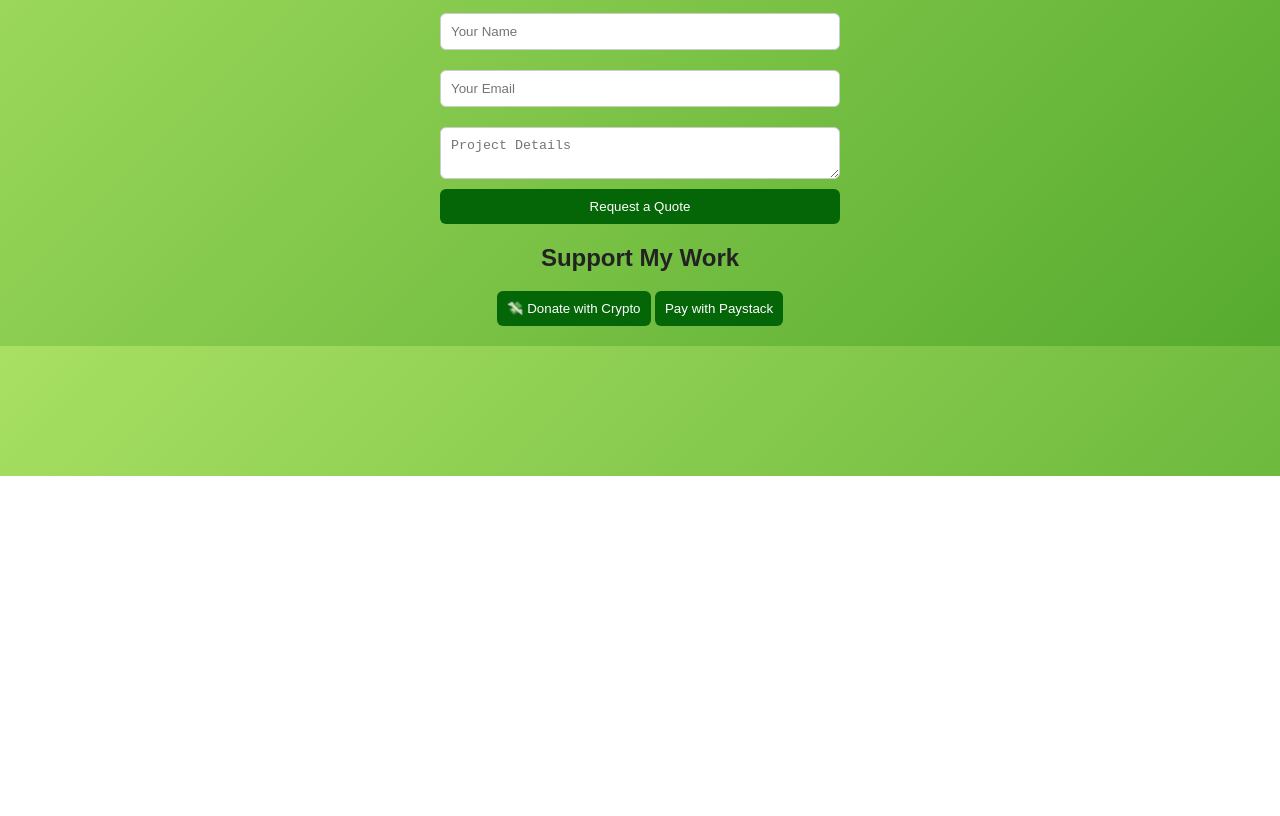
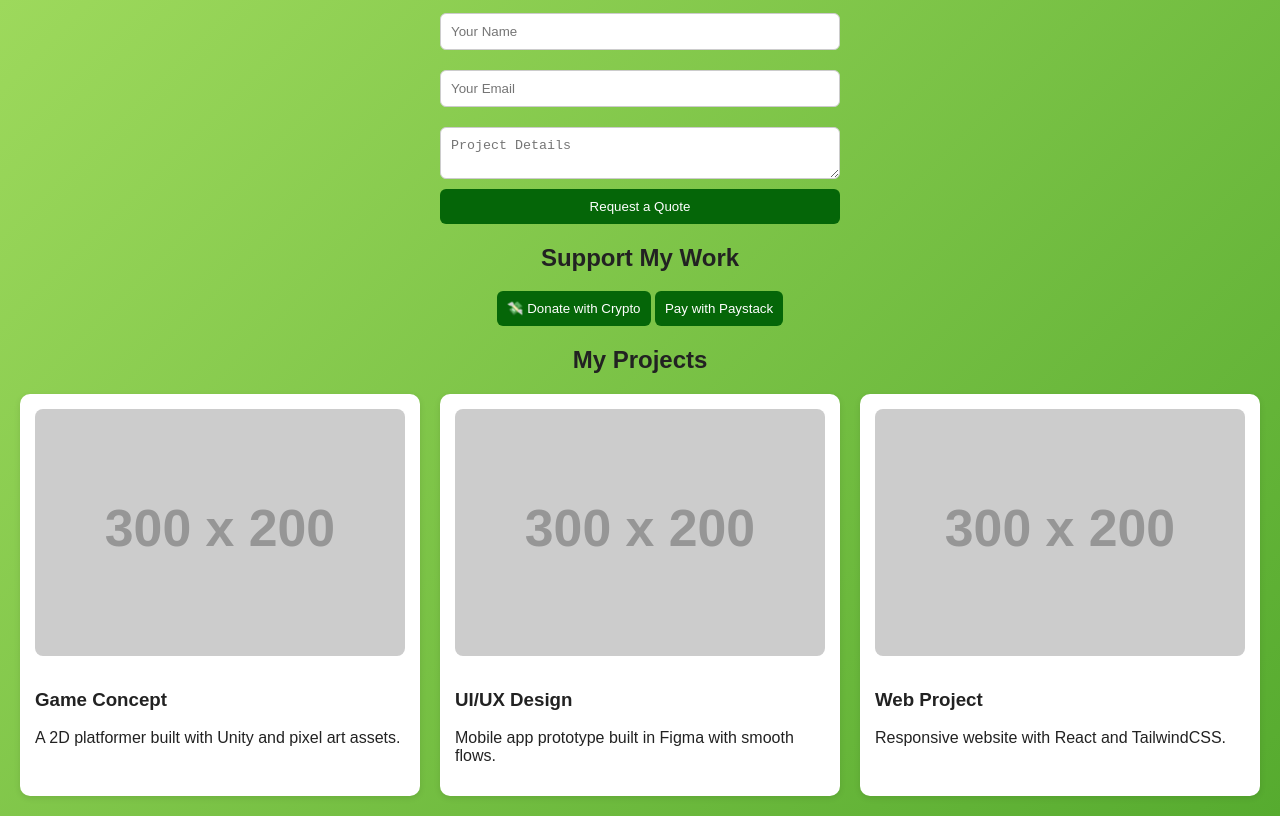
Before and after one commit to mayambamaxwell/portfolio, a plain HTML site: page index.html in a window 1280 px wide. Shown: the part 324-1140 px from the top of the page. Before the commit the page ends 800 px from the top, so only its background shows below. Drawn offline with Linux system fonts and the light colour scheme; placeholder pictures from the web are drawn by us.

Commit message:
Works Section

```diff
--- a/index.html
+++ b/index.html
@@ -41,6 +41,29 @@
         <button class="paystack">Pay with Paystack</button>
       </a>
     </section>
+
+    <section>
+      <h2>My Projects</h2>
+      <div class="projects">
+        <div class="project-card">
+          <img src="https://via.placeholder.com/300x200" alt="Project 1">
+          <h3>Game Concept</h3>
+          <p>A 2D platformer built with Unity and pixel art assets.</p>
+        </div>
+
+        <div class="project-card">
+          <img src="https://via.placeholder.com/300x200" alt="Project 2">
+          <h3>UI/UX Design</h3>
+          <p>Mobile app prototype built in Figma with smooth flows.</p>
+        </div>
+
+        <div class="project-card">
+          <img src="https://via.placeholder.com/300x200" alt="Project 3">
+          <h3>Web Project</h3>
+          <p>Responsive website with React and TailwindCSS.</p>
+        </div>
+      </div>
+    </section>
   </main>
 </body>
 </html>
--- a/style.css
+++ b/style.css
@@ -45,6 +45,28 @@ button {
   cursor: pointer;
 }
 
+.projects {
+  display: grid;
+  grid-template-columns: repeat(auto-fit, minmax(250px, 1fr));
+  gap: 20px;
+  margin-top: 20px;
+}
+
+.project-card {
+  background: white;
+  border-radius: 10px;
+  box-shadow: 0 2px 6px rgba(0,0,0,0.1);
+  padding: 15px;
+  text-align: left;
+}
+
+.project-card img {
+  width: 100%;
+  border-radius: 8px;
+  margin-bottom: 10px;
+}
+
+
 button:hover {
   background: #044d05;
 }
```
